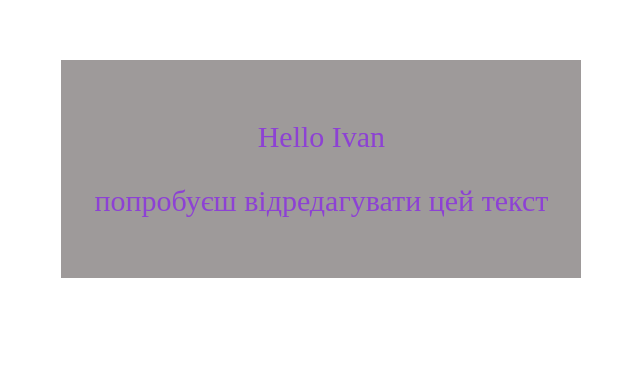
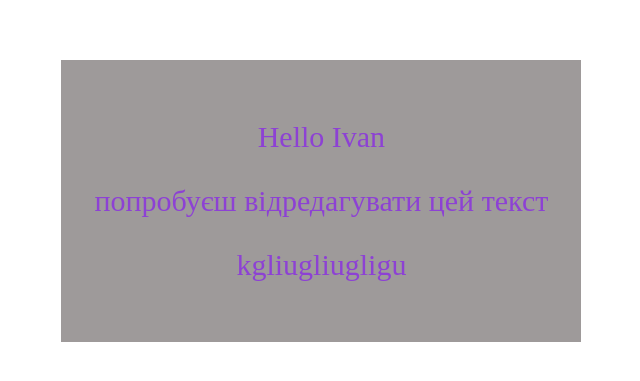
Before and after one commit to MelnychukMyhailo/new-site, a plain HTML site: page index.html in a window 1280 px wide. Shown: the part 193-574 px from the top of the page, without its empty margins (389-1029 px from the left). Drawn offline with Linux system fonts and the light colour scheme.

Commit message:
Update index.html
new one

```diff
--- a/index.html
+++ b/index.html
@@ -11,6 +11,7 @@
    <div>
        <p>Hello Ivan</p>
        <p>попробуєш відредагувати цей текст</p>
+       <p>kgliugliugligu</p>
    </div>
 </body>
 </html>
```
